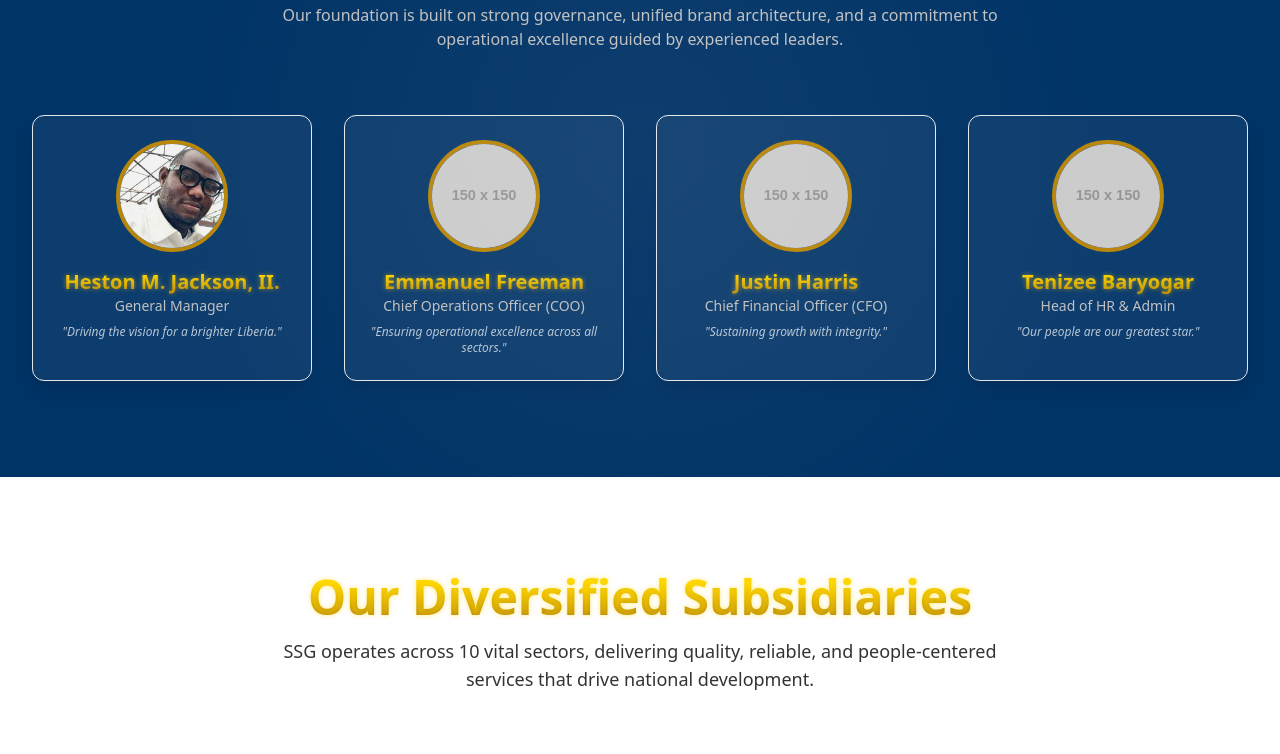
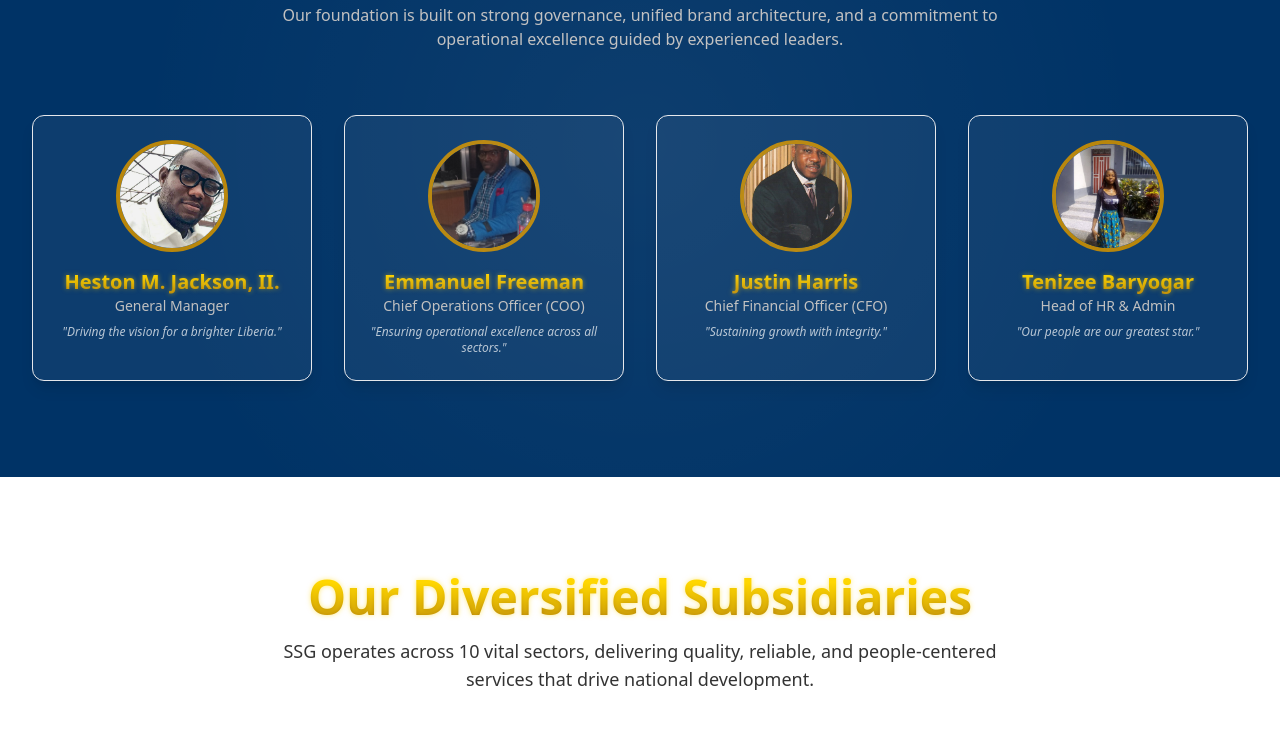
Before and after one commit to Shinning-Star-Group/SSG-Liberia, a website: page index.html in a window 1280 px wide. Shown: the part 2151-2905 px from the top of the page. Drawn offline with nearby package versions, Linux system fonts and the light colour scheme; placeholder pictures from the web are drawn by us.

Commit message:
INDEX.HTML
UPDATED INDEX

```diff
--- a/index.html
+++ b/index.html
@@ -344,21 +344,21 @@
                     </div>
                     <!-- COO: Emmanuel Freeman -->
                     <div class="text-center bg-white/5 p-6 rounded-xl shadow-lg border border-copper-gold/30 hover:bg-white/10 transition-colors duration-300">
-                        <img src="https://placehold.co/150x150/B8860B/003366?text=COO" alt="COO Placeholder" class="rounded-full w-28 h-28 object-cover mx-auto mb-4 border-4 border-copper-gold">
+                        <img src="./Public/IMAGE/Emmanuel Freeman (COO).jpeg" alt="COO Placeholder" class="rounded-full w-28 h-28 object-cover mx-auto mb-4 border-4 border-copper-gold">
                         <h3 class="text-xl font-semibold ssg-shining-text">Emmanuel Freeman</h3>
                         <p class="text-sm font-light text-silver-tagline mb-2">Chief Operations Officer (COO)</p>
                         <p class="text-xs italic text-white/70">"Ensuring operational excellence across all sectors."</p>
                     </div>
                     <!-- CFO: Justin Harris -->
                     <div class="text-center bg-white/5 p-6 rounded-xl shadow-lg border border-copper-gold/30 hover:bg-white/10 transition-colors duration-300">
-                        <img src="https://placehold.co/150x150/B8860B/003366?text=CFO" alt="CFO Placeholder" class="rounded-full w-28 h-28 object-cover mx-auto mb-4 border-4 border-copper-gold">
+                        <img src="/Public/IMAGE/Justin Harris.jpeg" alt="CFO Placeholder" class="rounded-full w-28 h-28 object-cover mx-auto mb-4 border-4 border-copper-gold">
                         <h3 class="text-xl font-semibold ssg-shining-text">Justin Harris</h3>
                         <p class="text-sm font-light text-silver-tagline mb-2">Chief Financial Officer (CFO)</p>
                         <p class="text-xs italic text-white/70">"Sustaining growth with integrity."</p>
                     </div>
                     <!-- HR: Tenizee Baryogar -->
                     <div class="text-center bg-white/5 p-6 rounded-xl shadow-lg border border-copper-gold/30 hover:bg-white/10 transition-colors duration-300">
-                        <img src="https://placehold.co/150x150/B8860B/003366?text=HR" alt="HR Placeholder" class="rounded-full w-28 h-28 object-cover mx-auto mb-4 border-4 border-copper-gold">
+                        <img src="/Public/IMAGE/Tenizee Baryogar(HR).jpeg" alt="HR Placeholder" class="rounded-full w-28 h-28 object-cover mx-auto mb-4 border-4 border-copper-gold">
                         <h3 class="text-xl font-semibold ssg-shining-text">Tenizee Baryogar</h3>
                         <p class="text-sm font-light text-silver-tagline mb-2">Head of HR & Admin</p>
                         <p class="text-xs italic text-white/70">"Our people are our greatest star."</p>
```
Also changed, not shown: Public/IMAGE/Emmanuel Freeman (COO).jpeg (added), Public/IMAGE/Justin Harris.jpeg (added), Public/IMAGE/Tenizee Baryogar(HR).jpeg (added).
